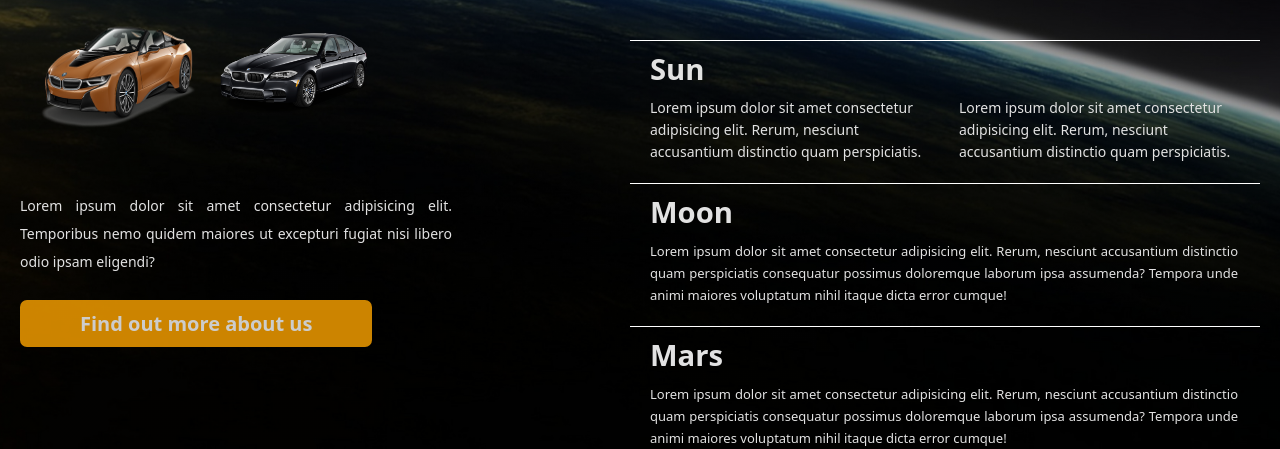
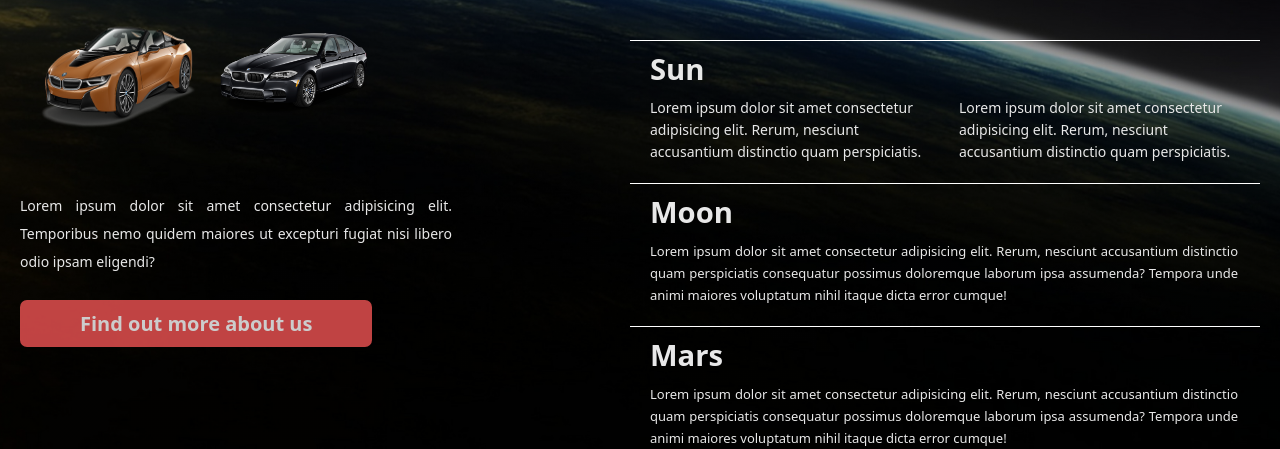
Before and after one commit to mehrnaz98/car-dealership-website, a website: page index.html in a window 1280 px wide. Shown: the part 435-884 px from the top of the page. Drawn offline with Linux system fonts and the light colour scheme.

Commit message:
colors added to base.scss

```diff
--- a/sass/_base.scss
+++ b/sass/_base.scss
@@ -54,10 +54,12 @@
 */
 
 :root {
-  --color-primary: #e2e2e2;
+  --color-primary: #e8e8e8;
   --color-black: #000;
   --color-white: #fff;
-  --color-red: #ff2020;
+  --color-red: #f05454;
+  --color-blue: #30475e;
+  --color-dark-blue: #222831;
 }
 
 // utilities
--- a/sass/_component.scss
+++ b/sass/_component.scss
@@ -91,7 +91,7 @@
       opacity: 0.8;
       cursor: pointer;
       color: var(--color-white);
-      background: orange;
+      background: var(--color-red);
     }
   }
 
```
Also changed, not shown: css/style.css.
